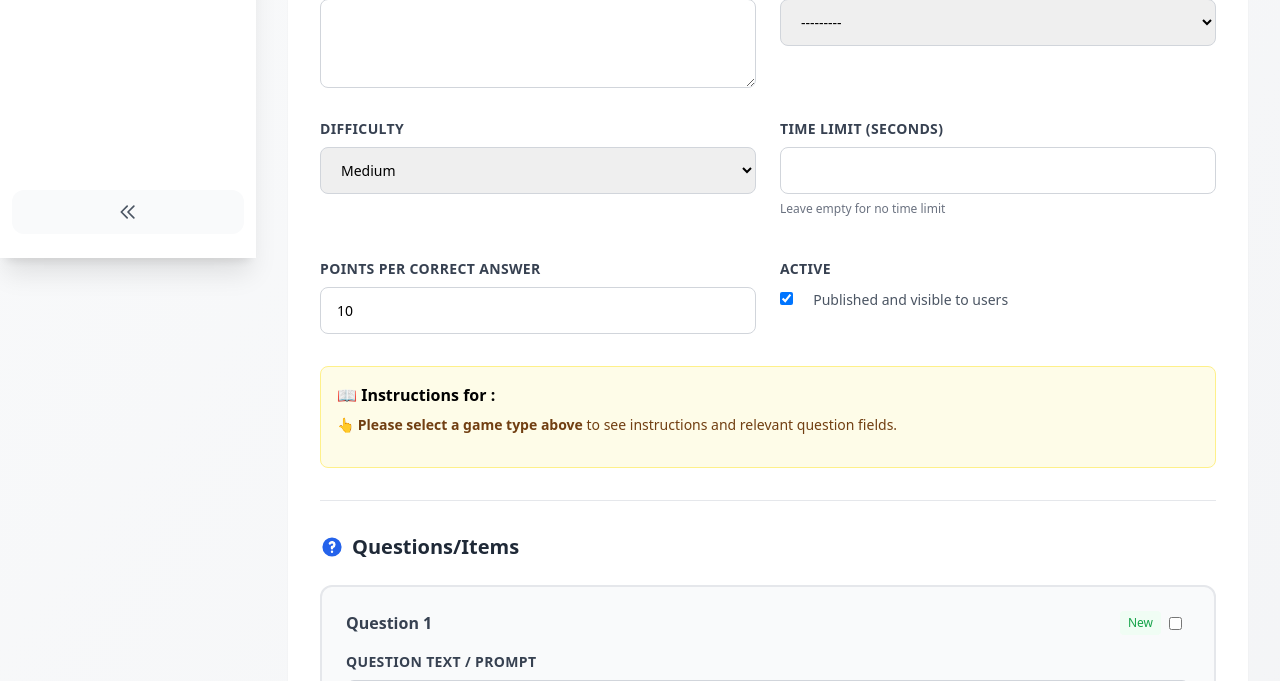
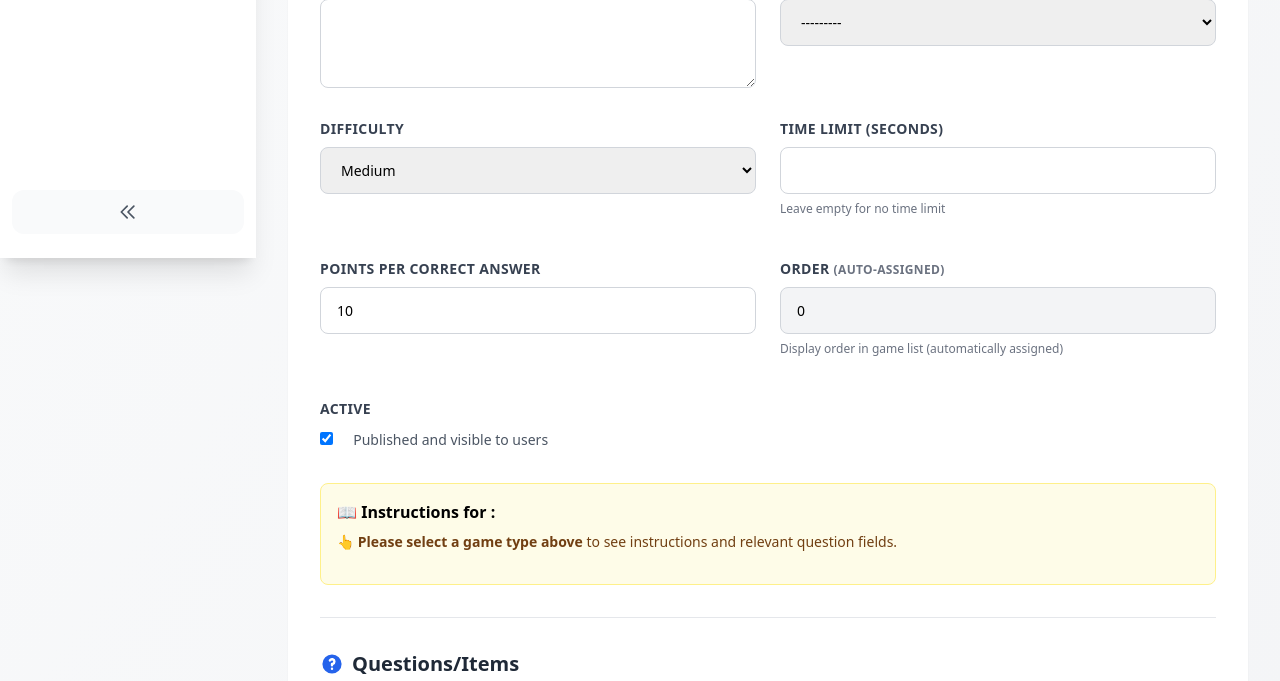
Before and after one commit to kbrbs/project, a Django app: page /admin-panel/games/add/ in a window 1280 px wide. Shown: the part 542-1223 px from the top of the page. Run offline with Django 4.2, Linux system fonts and the light colour scheme; a user stored in the database is signed in; data comes from the database, SQL or seed files in the repository; both versions use the stored data as it was after the commit; some libraries are stand-ins or nearby versions.

Commit message:
multiple choice removed

```diff
--- a/core/admin_panel/game_views.py
+++ b/core/admin_panel/game_views.py
@@ -8,16 +8,17 @@ from django.forms import inlineformset_factory, modelformset_factory
 from django import forms
 from django.utils.http import url_has_allowed_host_and_scheme
 from games.models import Game, GameQuestion, GameOption, GameAttempt
-from django.db.models import Count, Avg, Q
+from django.db.models import Count, Avg, Q, Max
 import json
 
 
 class GameForm(forms.ModelForm):
     class Meta:
         model = Game
-        fields = ['title', 'game_type', 'description', 'article', 'difficulty', 'time_limit', 'points_per_correct', 'is_active']
+        fields = ['title', 'game_type', 'description', 'article', 'difficulty', 'time_limit', 'points_per_correct', 'order', 'is_active']
         widgets = {
             'description': forms.Textarea(attrs={'rows': 3}),
+            'order': forms.NumberInput(attrs={'readonly': 'readonly', 'style': 'background-color: #F3F4F6; cursor: not-allowed;'}),
         }
 
 
@@ -130,7 +131,11 @@ class GameCreateView(CreateView):
         form = self.get_form()
         formset = GameQuestionFormSet(request.POST, request.FILES)  # Added request.FILES for image uploads
         if form.is_valid() and formset.is_valid():
-            game = form.save()
+            game = form.save(commit=False)
+            # Auto-assign order (next available number)
+            max_order = Game.objects.aggregate(Max('order'))['order__max']
+            game.order = (max_order or -1) + 1
+            game.save()
             formset.instance = game
 
             # Save each form individually to ensure all fields are committed
--- a/core/admin_panel/views.py
+++ b/core/admin_panel/views.py
@@ -29,14 +29,15 @@ class DashboardView(TemplateView):
 
     def get_context_data(self, **kwargs):
         ctx = super().get_context_data(**kwargs)
-        ctx['total_articles'] = Article.objects.count()
+        ctx['total_articles'] = EducationalSection.objects.count()
         ctx['total_sections'] = EducationalSection.objects.count()
         ctx['total_media'] = MediaAsset.objects.count()
         ctx['total_users'] = 0
         try:
             from django.contrib.auth import get_user_model
             User = get_user_model()
-            ctx['total_users'] = User.objects.count()
+            # Exclude admin accounts (staff and superusers)
+            ctx['total_users'] = User.objects.filter(is_staff=False, is_superuser=False).count()
         except Exception:
             ctx['total_users'] = 0
 
--- a/core/templates/core/admin_panel/dashboard.html
+++ b/core/templates/core/admin_panel/dashboard.html
@@ -9,7 +9,7 @@
 
 <!-- Stats Cards -->
 <div class="grid grid-cols-1 sm:grid-cols-2 lg:grid-cols-4 gap-6 mb-8">
-  <!-- Articles Card -->
+  <!-- Lessons Card -->
   <div class="bg-white rounded-2xl shadow-sm p-6 hover:shadow-md transition-shadow">
     <div class="flex items-center justify-between mb-4">
       <div class="w-12 h-12 bg-gradient-to-br from-blue-100 to-blue-200 rounded-xl flex items-center justify-center">
@@ -19,7 +19,7 @@
       </div>
     </div>
     <div class="text-3xl font-bold text-gray-800 mb-1">{{ total_articles }}</div>
-    <div class="text-sm text-gray-500">Total Articles</div>
+    <div class="text-sm text-gray-500">Total Lessons</div>
   </div>
 
   <!-- Sections Card -->
--- a/core/templates/core/admin_panel/game_form.html
+++ b/core/templates/core/admin_panel/game_form.html
@@ -79,6 +79,12 @@
             <div>
               <label for="id_points_per_correct">Points Per Correct Answer</label>
               {{ form.points_per_correct }}
+            </div>
+
+            <div>
+              <label for="id_order">Order <span class="text-xs text-gray-500">(Auto-assigned)</span></label>
+              {{ form.order }}
+              <p class="helptext">Display order in game list (automatically assigned)</p>
             </div>
 
             <div>
@@ -714,29 +720,7 @@
       });
     }
 
-    // Initialize on page load
-    if (gameTypeSelect && gameTypeSelect.value) {
-      updateFieldVisibility(gameTypeSelect.value);
-    } else if (gameTypeSelect) {
-      helpBox.style.display = 'block';
-      helpBox.className = 'mb-8 p-4 rounded-lg border bg-yellow-50 border-yellow-200';
-      helpContent.innerHTML = '<p class="text-yellow-900">👆 <strong>Please select a game type above</strong> to see instructions and relevant question fields.</p>';
-    }
-
-    // Initialize automatic order numbering on page load
-    if (container) {
-      updateQuestionOrders();
-    }
-
-    // Update on game type change
-    if (gameTypeSelect) {
-      gameTypeSelect.addEventListener('change', function() {
-        updateFieldVisibility(this.value);
-      });
-    }
-
-    // Add question button
-    if (addBtn) {
+    // Utility functions (must be defined before use)
     function nextIndex() {
       return parseInt(totalFormsInput.value, 10);
     }
@@ -770,6 +754,30 @@
         }
       });
     }
+
+    // Initialize on page load
+    if (gameTypeSelect && gameTypeSelect.value) {
+      updateFieldVisibility(gameTypeSelect.value);
+    } else if (gameTypeSelect) {
+      helpBox.style.display = 'block';
+      helpBox.className = 'mb-8 p-4 rounded-lg border bg-yellow-50 border-yellow-200';
+      helpContent.innerHTML = '<p class="text-yellow-900">👆 <strong>Please select a game type above</strong> to see instructions and relevant question fields.</p>';
+    }
+
+    // Initialize automatic order numbering on page load
+    if (container) {
+      updateQuestionOrders();
+    }
+
+    // Update on game type change
+    if (gameTypeSelect) {
+      gameTypeSelect.addEventListener('change', function() {
+        updateFieldVisibility(this.value);
+      });
+    }
+
+    // Add question button
+    if (addBtn) {
 
       addBtn.addEventListener('click', function() {
         const gameType = gameTypeSelect ? gameTypeSelect.value : '';
--- a/core/templates/core/admin_panel/game_list.html
+++ b/core/templates/core/admin_panel/game_list.html
@@ -104,6 +104,9 @@
       <!-- Metadata -->
       <div class="flex items-center gap-4 text-xs text-gray-500 mb-4">
         <div class="flex items-center gap-1">
+          <span class="px-2 py-1 bg-gray-100 text-gray-700 rounded font-medium">Order: {{ game.order }}</span>
+        </div>
+        <div class="flex items-center gap-1">
           <svg class="w-4 h-4" fill="currentColor" viewBox="0 0 20 20">
             <path fill-rule="evenodd" d="M18 10a8 8 0 11-16 0 8 8 0 0116 0zm-6-3a2 2 0 11-4 0 2 2 0 014 0zm-2 4a5 5 0 00-4.546 2.916A5.986 5.986 0 0010 16a5.986 5.986 0 004.546-2.084A5 5 0 0010 11z" clip-rule="evenodd"></path>
           </svg>
--- a/games/models.py
+++ b/games/models.py
@@ -14,7 +14,6 @@ class Game(models.Model):
         ('drag_drop', 'Drag and Drop Sorting'),
         ('image_identification', 'Image Identification'),
         ('memory_match', 'Memory Matching'),
-        ('multiple_choice_image', 'Multiple Choice with Images'),
     ]
 
     title = models.CharField(max_length=200)
@@ -24,12 +23,13 @@ class Game(models.Model):
     difficulty = models.CharField(max_length=20, choices=[('easy', 'Easy'), ('medium', 'Medium'), ('hard', 'Hard')], default='medium')
     time_limit = models.IntegerField(null=True, blank=True, help_text="Time limit in seconds (optional)")
     points_per_correct = models.IntegerField(default=10, validators=[MinValueValidator(1)])
+    order = models.PositiveIntegerField(default=0, help_text="Display order in game list")
     created_at = models.DateTimeField(auto_now_add=True)
     updated_at = models.DateTimeField(auto_now=True)
     is_active = models.BooleanField(default=True)
 
     class Meta:
-        ordering = ['-created_at']
+        ordering = ['order', '-created_at']
 
     def __str__(self):
         return f"{self.title} ({self.get_game_type_display()})"
```
Also changed, not shown: db.sqlite3, games/migrations/0007_alter_game_options_game_order.py (added), media/game_images/memory/dsc-2268_orig.jpg (added), media/game_images/memory/minasa-01_orig.jpg (added), media/game_images/memory/minasa-11_orig.jpg (added). Lines whose indentation alone changed are shown as unchanged.
